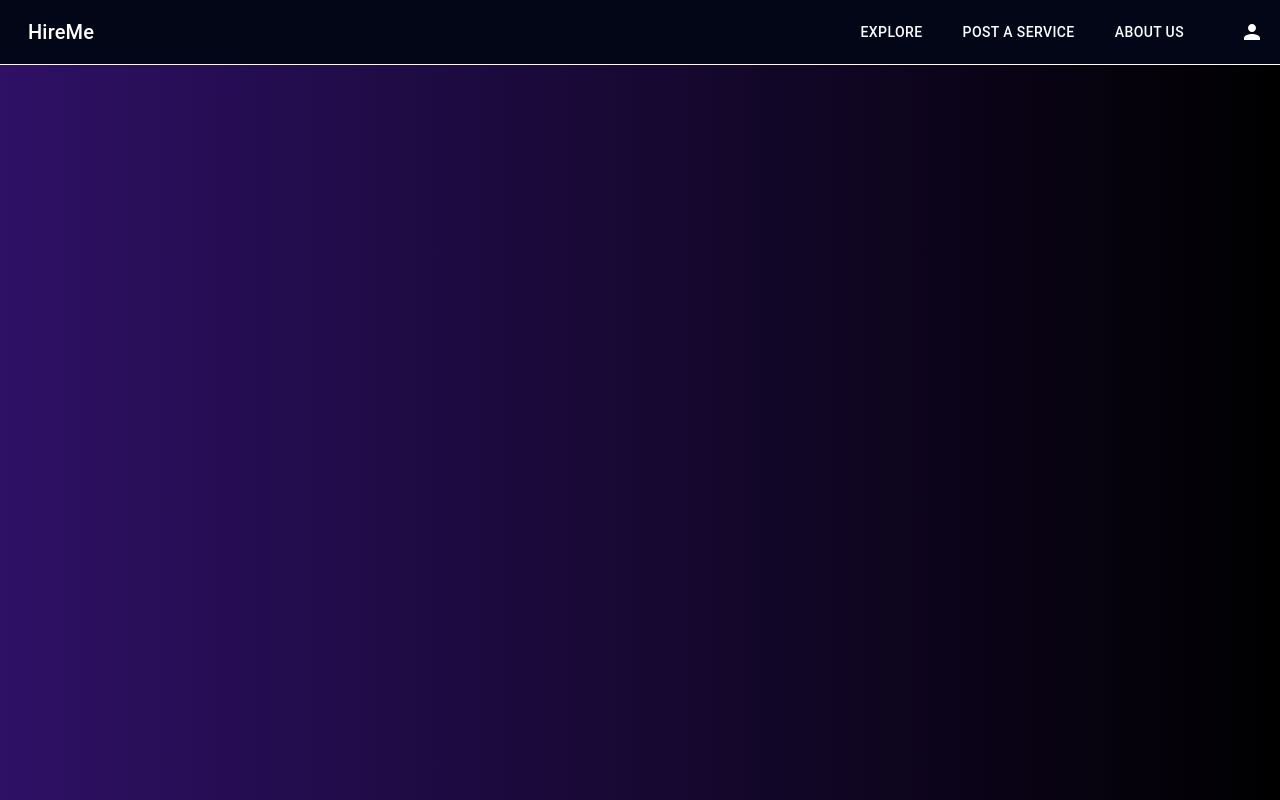
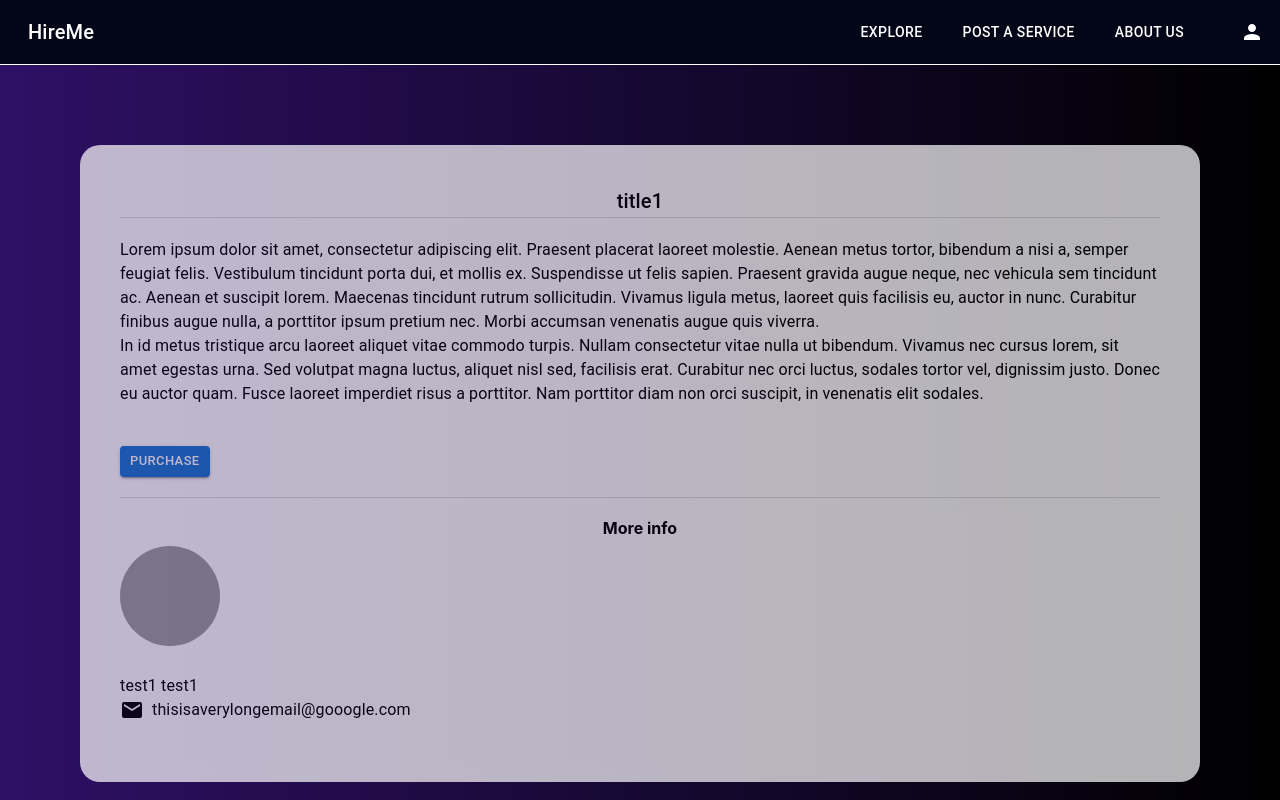
Before and after one commit to RyanTan182/devsoc_blueprint_hackathon_2024_frontend, a React (Create React App) app: page /product/1 in a window 1280 px wide. Shown: the top 800 px of the page. Built offline with nearby package versions, Linux system fonts and the light colour scheme; grey boxes are pictures that could not be loaded.

Commit message:
Commit update

```diff
--- a/src/components/common/ProductCard.css
+++ b/src/components/common/ProductCard.css
@@ -4,7 +4,7 @@
     min-width: 250px;
     width: auto;
     max-height: fit-content;
-    margin: 50px 20px;
+    padding: 50px 20px;
     border-radius: 20px 20px 0px 0px;
     padding-top: 35px;
   }
--- a/src/components/common/ProductCard.js
+++ b/src/components/common/ProductCard.js
@@ -12,9 +12,9 @@ import { Box } from '@mui/material';
 export default function ProductCard({ data }) {
   const navigate = useNavigate();
 
-  const handleClickBuy = () => {
-    navigate("/order")
-  }
+  // const handleClickBuy = () => {
+  //   navigate("/order")
+  // }
 
   let sellers = [{ 'img':'Einstein.png' ,'name': 'Einstein', 'role': 'Physicist', 'description': 'Hi! I will solve all your Physics related doubts!' },
     { 'img':'Bruce.png' ,'name': 'Bruce Lee', 'role': 'Martial Artist', 'description': 'Hi! I will teach you one Inch punch!' },
--- a/src/pages/GetProductDetailPage.js
+++ b/src/pages/GetProductDetailPage.js
@@ -2,10 +2,22 @@ import axios from "axios";
 import useSWR from "swr";
 import PageSpinner from "../components/ui/pageSpinner";
 import { GET_PRODUCT_DETAIL_API } from "../requests/requestConfig";
-import { Box } from "@mui/material";
+import { Avatar, Box, Button, Divider, Typography } from "@mui/material";
+import MailIcon from '@mui/icons-material/Mail';
+import { useNavigate } from "react-router-dom";
 
 const dummyProduct = {
-    "account_id": "45bc8e65-d25c-41d0-82ae-f4a2832c9037",
+    "seller": {
+        "account_id": "45bc8e65-d25c-41d0-82ae-f4a2832c9037",
+        "email": "test1",
+        "first_name": "test1",
+        "last_name": "test1",
+        "pay_id": "test1",
+        "profile_picture_url": "test1",
+        "social_media_links": "test1",
+        "username": "test1",
+        "zid": "test1"
+    },
     "description": "description",
     "photo_urls": null,
     "price": 0.0,
@@ -19,6 +31,7 @@ const dummyProduct = {
 }
 
 export default function GetProductDetailPage() {
+    const navigate = useNavigate();
     // const fetcher = url => axios.get(url).then(res => res.data);
 
     // const { data, error } = useSWR(GET_PRODUCT_DETAIL_API, fetcher);
@@ -27,11 +40,69 @@ export default function GetProductDetailPage() {
     // if (error) return "error"
 
     // const productData = data.data;
+    const product = dummyProduct;
     // console.log(productData);
 
     return (
-        <Box className='min-h-screen bg-gradient-to-r from-violet-950 to-black'>
+        <Box className='min-h-screen bg-gradient-to-r from-violet-950 to-black p-20'>
+            <Box className='bg-white opacity-70 p-10' sx={{borderRadius: 5}}>
+                <Typography variant="h6" className="text-black">
+                    {product.title}
+                </Typography>
 
+                <Divider />
+
+                <Box className='my-5'>
+                    <Typography>
+                        Lorem ipsum dolor sit amet, consectetur adipiscing elit. Praesent placerat laoreet molestie. Aenean metus tortor, bibendum a nisi a, semper feugiat felis. Vestibulum tincidunt porta dui, et mollis ex. Suspendisse ut felis sapien. Praesent gravida augue neque, nec vehicula sem tincidunt ac. Aenean et suscipit lorem. Maecenas tincidunt rutrum sollicitudin. Vivamus ligula metus, laoreet quis facilisis eu, auctor in nunc. Curabitur finibus augue nulla, a porttitor ipsum pretium nec. Morbi accumsan venenatis augue quis viverra.
+                    </Typography>
+
+                    <Typography>
+                        In id metus tristique arcu laoreet aliquet vitae commodo turpis. Nullam consectetur vitae nulla ut bibendum. Vivamus nec cursus lorem, sit amet egestas urna. Sed volutpat magna luctus, aliquet nisl sed, facilisis erat. Curabitur nec orci luctus, sodales tortor vel, dignissim justo. Donec eu auctor quam. Fusce laoreet imperdiet risus a porttitor. Nam porttitor diam non orci suscipit, in venenatis elit sodales.
+                    </Typography>
+                </Box>
+
+                <Box className='py-5'>
+                    <Button variant="contained" size="small" onClick={() => navigate('/order')}>
+                        Purchase
+                    </Button>
+                </Box>
+
+                <Divider />
+
+                <Box className='pt-5'>
+                    <Box className='text-center'>
+                        <Typography variant="title1" sx={{fontWeight: 'bold'}}>
+                            More info
+                        </Typography>
+                    </Box>
+
+                    <Box className='pb-5 pr-5 ml-auto'>
+                        <Box className='pt-2 flex'>
+                            <Avatar
+                                alt="Remy Sharp"
+                                src="/broken-image.jpg"
+                                sx={{ width: 100, height: 100 }}
+                            />
+                        </Box>
+
+                        <Box className='pt-7'>
+                            <Typography>
+                                {product.seller.first_name}  {product.seller.last_name}
+                            </Typography>
+                        </Box>
+
+                        <Box className='flex'>
+                            <MailIcon />
+                            <Typography className="pl-2">
+                                {/* {order.seller.email}  */}
+                                thisisaverylongemail@gooogle.com
+                            </Typography>
+                        </Box>
+                    </Box>
+                </Box>
+
+            </Box>
         </Box>
 
         // <div>GetProductDetailPage</div>
--- a/src/pages/OrderDetailPage.js
+++ b/src/pages/OrderDetailPage.js
@@ -55,9 +55,8 @@ export default function GetOrderDetailPage() {
 
 
     return (
-        <Box p={3} className="min-h-screen bg-gray-200">
-            <Card className="my-5">
-
+        <Box p={3} className="min-h-screen bg-gradient-to-r from-violet-950 to-black">
+            <Card className="my-5 opacity-90">
                 <CardContent>
                     <Box className='flex'>
                         <Button disableRipple variant="text" onClick={() => navigate(`/product/${order.product.product_id}`)}>
@@ -123,8 +122,7 @@ export default function GetOrderDetailPage() {
                             <Box className='flex'>
                                 <MailIcon />
                                 <Typography className="pl-2">
-                                    {/* {order.seller.email}  */}
-                                    thisisaverylongemail@gooogle.com
+                                    {order.seller.email}
                                 </Typography>
                             </Box>
                         </Box>
--- a/src/pages/OrderHistoriesPage.js
+++ b/src/pages/OrderHistoriesPage.js
@@ -97,14 +97,14 @@ export default function GetOrderHistoriesPage() {
     console.log(orders)
 
     return (
-        <Box p={3} className="min-h-screen bg-gray-200">
+        <Box p={3} className="min-h-screen bg-gradient-to-r from-violet-950 to-black">
             {/* {isAuthenticated ?
                 (<OrderPanelList orders = {dummyOrders}/>) :
                 navigate("/login")
             } */}
 
             {orders.map(order =>
-                <Card className="my-5">
+                <Card className="my-5 opacity-90">
                     <CardContent>
                         <Typography variant="h5">
                             {order.product.title}
```
